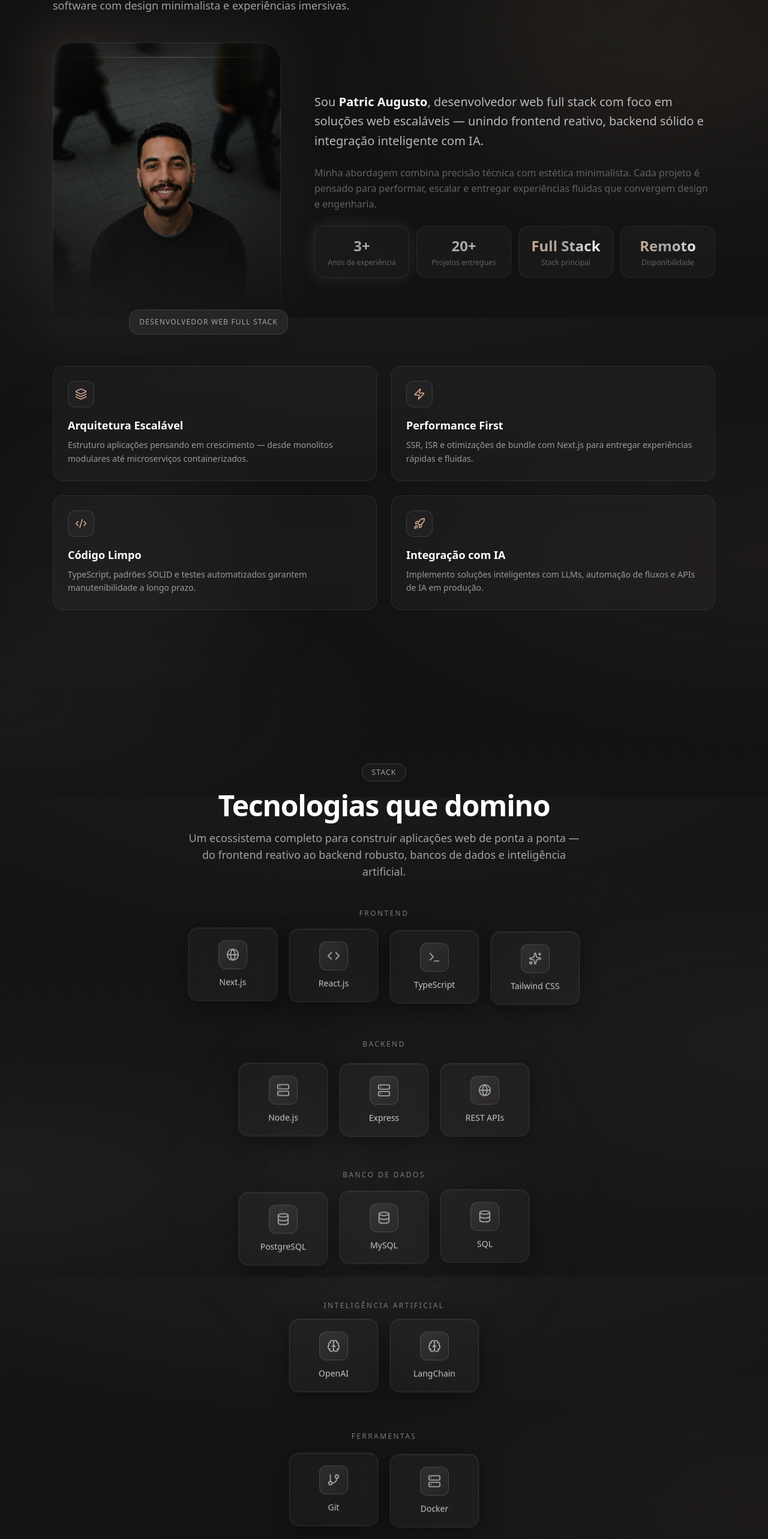
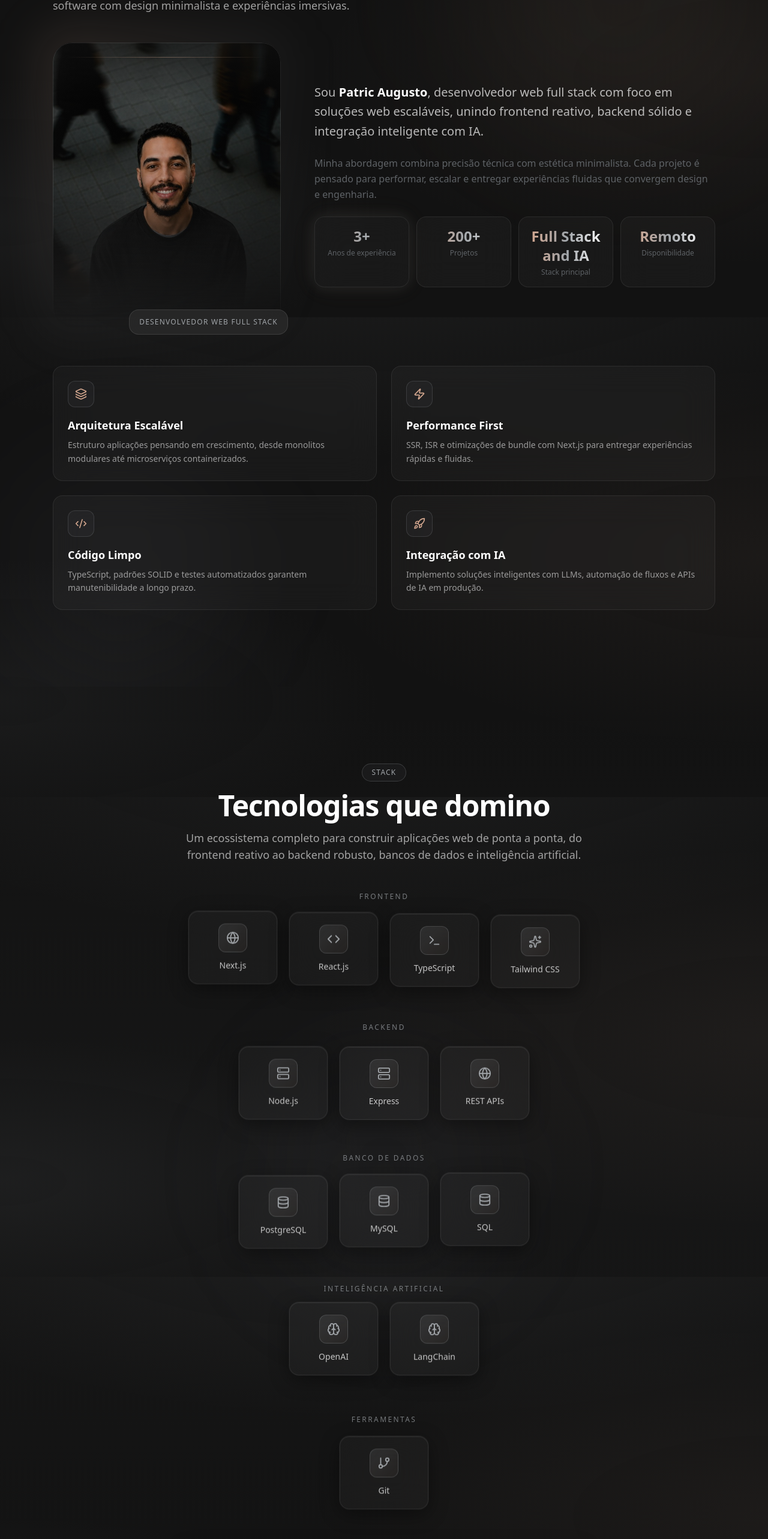
Before and after one commit to PatricAugusto/Portfolio-v4, a Next.js app: page / in a window 1280 px wide. Shown: the part 1071-3637 px from the top of the page at 60% size. Built offline with nearby package versions, Linux system fonts and the light colour scheme.

Commit message:
docs: improve copy and text readability across multiple sections

```diff
--- a/src/components/sections/About.tsx
+++ b/src/components/sections/About.tsx
@@ -13,7 +13,7 @@ const pillars = [
     icon: Layers,
     title: "Arquitetura Escalável",
     description:
-      "Estruturo aplicações pensando em crescimento — desde monolitos modulares até microserviços containerizados.",
+      "Estruturo aplicações pensando em crescimento, desde monolitos modulares até microserviços containerizados.",
   },
   {
     icon: Zap,
@@ -96,7 +96,7 @@ export function About() {
               Sou{" "}
               <span className="font-semibold text-white">{siteConfig.name}</span>
               , {siteConfig.role.toLowerCase()} com foco em soluções web
-              escaláveis — unindo frontend reativo, backend sólido e integração
+              escaláveis, unindo frontend reativo, backend sólido e integração
               inteligente com IA.
             </p>
             <p className="text-sm leading-relaxed text-slate sm:text-base">
--- a/src/components/sections/Projects.tsx
+++ b/src/components/sections/Projects.tsx
@@ -15,7 +15,7 @@ export function Projects() {
         <SectionHeading
           tag="Projetos"
           title="Soluções que entreguei"
-          description="Projetos que demonstram minha capacidade de construir aplicações completas — do design system ao deploy em produção."
+          description="Projetos que demonstram minha capacidade de construir aplicações completas, do design system ao deploy em produção."
         />
 
         <div className="grid gap-6 lg:grid-cols-2">
--- a/src/components/sections/Stack.tsx
+++ b/src/components/sections/Stack.tsx
@@ -91,7 +91,7 @@ export function Stack() {
         <SectionHeading
           tag="Stack"
           title="Tecnologias que domino"
-          description="Um ecossistema completo para construir aplicações web de ponta a ponta — do frontend reativo ao backend robusto, bancos de dados e inteligência artificial."
+          description="Um ecossistema completo para construir aplicações web de ponta a ponta, do frontend reativo ao backend robusto, bancos de dados e inteligência artificial."
           align="center"
         />
 
--- a/src/data/portfolio.ts
+++ b/src/data/portfolio.ts
@@ -24,8 +24,8 @@ export const siteConfig = {
   role: "Desenvolvedor Web Full Stack",
   tagline: "Arquitetura escalável. Performance. Inteligência.",
   email: "desenvolvedorpatric@gmail.com",
-  github: "https://github.com",
-  linkedin: "https://linkedin.com",
+  github: "https://github.com/PatricAugusto",
+  linkedin: "https://www.linkedin.com/in/patric-augusto-bab47b240/",
   location: "Brasil",
 };
 
@@ -51,56 +51,53 @@ export const skills: Skill[] = [
   { name: "OpenAI", category: "ai", icon: "openai" },
   { name: "LangChain", category: "ai", icon: "langchain" },
   { name: "Git", category: "tools", icon: "git" },
-  { name: "Docker", category: "tools", icon: "docker" },
 ];
 
 export const projects: Project[] = [
   {
     id: "1",
-    title: "SaaS Dashboard",
+    title: "Buscador de empresas por CNPJ",
     description:
-      "Plataforma de analytics em tempo real com Next.js App Router, autenticação JWT e cache inteligente via Redis.",
-    tags: ["Next.js", "React", "Node.js", "PostgreSQL"],
-    link: "#",
-    github: "#",
+      "API REST para consulta e gerenciamento de dados públicos de empresas brasileiras via CNPJ. Consome a BrasilAPI, persiste os dados localmente e expõe endpoints de busca com paginação e suporte a favoritos.",
+    tags: ["Node.js (18+)", "Express", "SQLite", "BrasilAPI", "dotenv", "nodemon"],
+    github: "https://github.com/PatricAugusto/Buscador-de-empresas-por-CNPJ",
     featured: true,
   },
   {
     id: "2",
-    title: "AI Content Engine",
+    title: "API de Receitas com IA",
     description:
-      "Motor de geração de conteúdo com integração OpenAI, filas assíncronas e API REST escalável em Express.",
-    tags: ["Node.js", "Express", "OpenAI", "MySQL"],
-    link: "#",
-    github: "#",
+      "API REST desenvolvida com Node.js e Express que utiliza inteligência artificial para sugerir receitas com base nos ingredientes que o usuário tem disponíveis.",
+    tags: ["Node.js", "Express", "Groq API", "dotenv"],
+    github: "https://github.com/PatricAugusto/API-de-Receita-com-IA",
     featured: true,
   },
   {
     id: "3",
-    title: "E-commerce Headless",
+    title: "O Corte Perfeito",
     description:
-      "Loja virtual headless com SSR, carrinho persistente e arquitetura de microserviços containerizada.",
-    tags: ["Next.js", "React", "SQL", "Docker"],
-    link: "#",
-    github: "#",
+      "Este projeto representa uma vitrine digital, refletindo a qualidade, elegância e a experiência impecável que oferecemos a cada cliente.",
+    tags: ["React", "Vite", "TypeScript", "shadcn/ui", "Tailwind CSS"],
+    link: "https://barber-glass-neo.vercel.app/",
+    github: "https://github.com/PatricAugusto/barber-glass-neo",
     featured: true,
   },
   {
     id: "4",
-    title: "DevOps Pipeline",
+    title: "Studio Forma",
     description:
-      "CI/CD automatizado com testes E2E, deploy contínuo e monitoramento de performance em produção.",
-    tags: ["Node.js", "Docker", "Git", "Express"],
-    link: "#",
-    github: "#",
-    featured: false,
+      "UI neo-minimalista para um estúdio de product design, construída com Next.js 14, styled-components e Framer Motion.",
+    tags: ["Next.js", "TypeScript", "Styled-components", "Framer Motion", "Lucide React"],
+    link: "https://forma-studio-ruby.vercel.app/",
+    github: "https://github.com/PatricAugusto/Forma-Studio",
+    featured: true,
   },
 ];
 
 export const aboutStats = [
   { label: "Anos de experiência", value: "3+" },
-  { label: "Projetos entregues", value: "20+" },
-  { label: "Stack principal", value: "Full Stack" },
+  { label: "Projetos", value: "200+" },
+  { label: "Stack principal", value: "Full Stack and IA" },
   { label: "Disponibilidade", value: "Remoto" },
 ];
 
```
